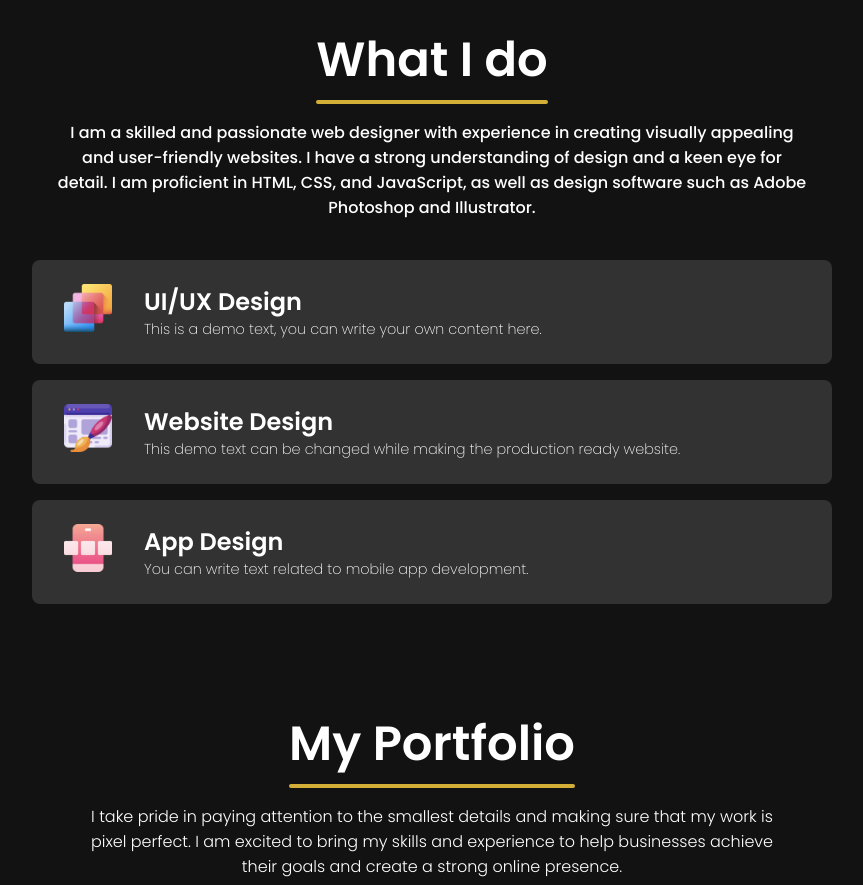
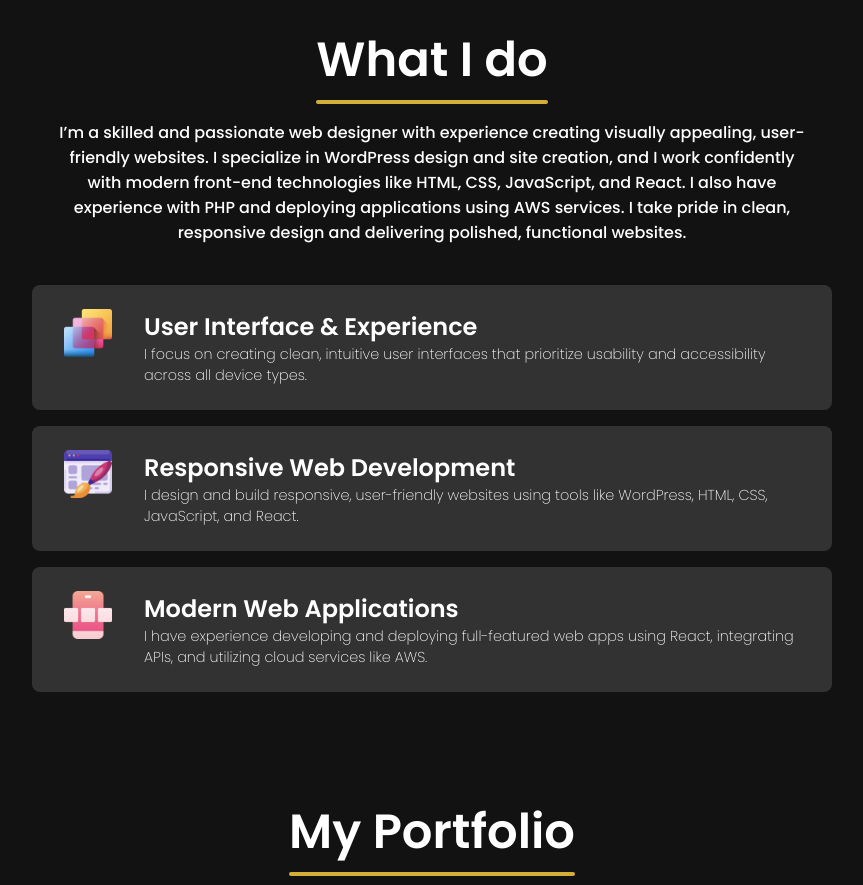
Before and after one commit to mbubel/my_portfolio, a React (Create React App) app: page / in a window 1280 px wide. Shown: the part 840-1725 px from the top of the page, without its empty margins (208-1071 px from the left). Built offline with nearby package versions, Linux system fonts and the light colour scheme.

Commit message:
updated skills section and css

```diff
--- a/src/components/Skills/skills.css
+++ b/src/components/Skills/skills.css
@@ -89,3 +89,19 @@
     background-color: #D4AF37;
     border-radius: 2px;
 }
+
+.skillBar {
+    display: flex;
+    margin: 1rem;
+    padding: 1.5rem 2rem;
+    border-radius: 0.5rem;
+    background: rgb(50, 50, 50);
+    transition: transform 0.2s ease, box-shadow 0.2s ease, border 0.2s ease;
+}
+
+.skillBar:hover {
+    transform: translateY(-4px);
+    box-shadow: 0 0 12px rgba(212, 175, 55, 0.5);
+    border: 1px solid #D4AF37;
+    cursor: default;
+}
--- a/src/components/Skills/skills.js
+++ b/src/components/Skills/skills.js
@@ -8,30 +8,31 @@ const Skills = () => {
     return (
         <section id='skills'>
             <span className="skillTitle">What I do</span>
-            <span className="skillDesc">I am a skilled and passionate web designer with experience in creating visually appealing and user-friendly websites. I have a strong understanding of design and a keen eye for detail. I am proficient in HTML, CSS, and JavaScript, as well as design software such as Adobe Photoshop and Illustrator.</span>
+            <span className="skillDesc">I’m a skilled and passionate web designer with experience creating visually appealing, user-friendly websites. I specialize in WordPress design and site creation, and I work confidently with modern front-end technologies like HTML, CSS, JavaScript, and React. I also have experience with PHP and deploying applications using AWS services. I take pride in clean, responsive design and delivering polished, functional websites.</span>
             <div className="skillBars">
     <div className="skillBar">
         <img src={UIDesign} alt="UIDesign" className="skillBarImg" />
         <div className="skillBarText">
-                        <h2>UI/UX Design</h2>
-                        <p>This is a demo text, you can write your own content here.</p>
+            <h2>User Interface & Experience</h2>
+            <p>I focus on creating clean, intuitive user interfaces that prioritize usability and accessibility across all device types.</p>
         </div>
     </div>
     <div className="skillBar">
         <img src={WebDesign} alt="WebDesign" className="skillBarImg" />
         <div className="skillBarText">
-                        <h2>Website Design</h2>
-                        <p>This demo text can be changed while making the production ready website.</p>
+            <h2>Responsive Web Development</h2>
+            <p>I design and build responsive, user-friendly websites using tools like WordPress, HTML, CSS, JavaScript, and React.</p>
         </div>
     </div>
     <div className="skillBar">
         <img src={AppDesign} alt="AppDesign" className="skillBarImg" />
         <div className="skillBarText">
-                        <h2>App Design</h2>
-                        <p>You can write text related to mobile app development.</p>
+            <h2>Modern Web Applications</h2>
+            <p>I have experience developing and deploying full-featured web apps using React, integrating APIs, and utilizing cloud services like AWS.</p>
         </div>
     </div>
 </div>
+
         </section>
     );
 }
```
Lines whose indentation alone changed are shown as unchanged.
